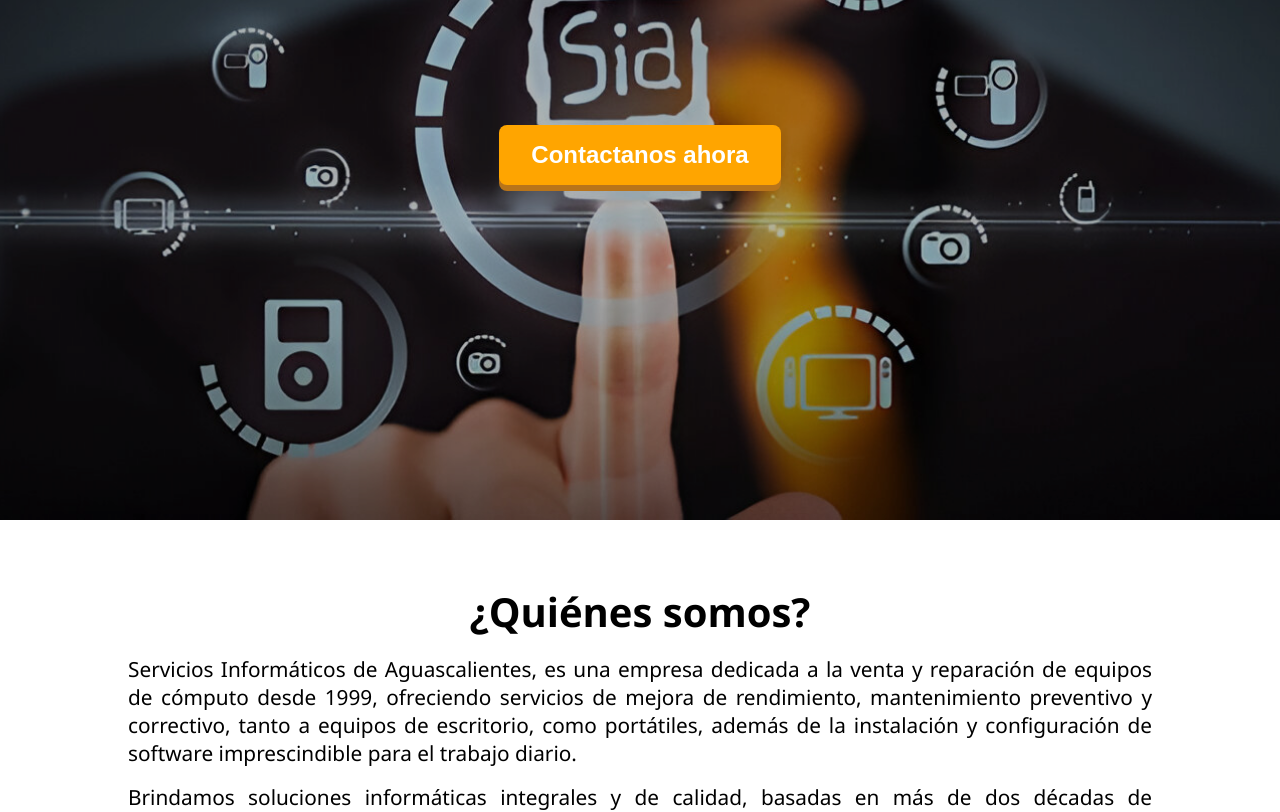
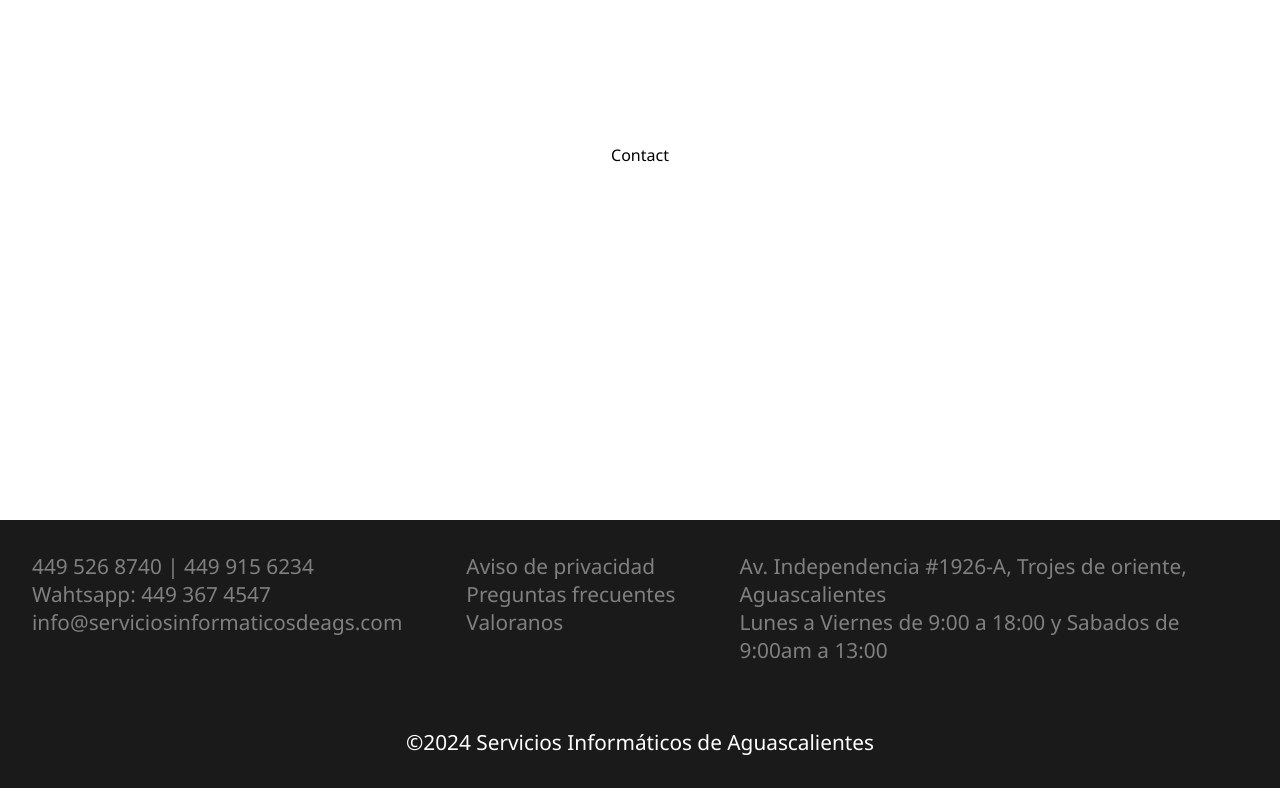
Before and after one commit to SkullOwner83/SiaWebsite, a React (Create React App) app: page /contacto in a window 1280 px wide. Shown: the part 280-1092 px from the top of the page. After the commit the page ends 1068 px from the top, so only its background shows below. Built offline with nearby package versions, Linux system fonts and the light colour scheme.

Commit message:
Navigation control using routes and links

```diff
--- a/package.json
+++ b/package.json
@@ -8,6 +8,7 @@
     "@testing-library/user-event": "^13.5.0",
     "react": "^18.2.0",
     "react-dom": "^18.2.0",
+    "react-router-dom": "^6.22.3",
     "react-scripts": "5.0.1",
     "sass": "^1.69.5",
     "web-vitals": "^2.1.4"
--- a/src/App.js
+++ b/src/App.js
@@ -1,17 +1,36 @@
 import "./styles/styles.scss";
+import { BrowserRouter, Routes, Route } from "react-router-dom";
 import { Header } from './components/Header';
 import { Footer } from './components/Footer'
 import { HomePage } from './pages/HomePage';
+import { AboutUs } from './pages/AboutUs';
+import { Services } from './pages/Services';
+import { Products } from './pages/Products';
+import { Contact } from './pages/Contact';
+import { NoPage } from './pages/NoPage';
 
 function App() {
   const CurrentPage = "Home";
 
   return (
     <div className="App">
-      <Header/>
-      <div className="Header-Spacing"/>
-      <HomePage/>
-      <Footer/>
+      <BrowserRouter>
+        <Header/>
+        <div className="Header-Spacing"/>
+
+        {/* Render the corresponding page based on its url */}
+        <Routes>
+          <Route index element={<HomePage/>}/>
+          <Route path="/inicio" element={<HomePage/>}/>
+          <Route path="/servicios" element={<Services/>}/>
+          <Route path="/productos" element={<Products/>}/>
+          <Route path="/nosotros" element={<AboutUs/>}/>
+          <Route path="/contacto" element={<Contact/>}/>
+          <Route path="*" element={<NoPage/>}/>
+        </Routes>
+
+        <Footer/>
+      </BrowserRouter>
     </div>
   );
 }
--- a/src/components/Footer.js
+++ b/src/components/Footer.js
@@ -3,7 +3,7 @@ import React from 'react'
 export const Footer = () => {
   return (
       <footer>
-          <section className="Footer-Atention">
+          <section className="Footer-Contact">
             <p>449 526 8740 | 449 915 6234</p>
             <p>Wahtsapp: 449 367 4547</p>
             <p>info@serviciosinformaticosdeags.com</p>
--- a/src/components/Header.js
+++ b/src/components/Header.js
@@ -1,15 +1,16 @@
 import React, { useEffect } from 'react';
+import { Link, BrowserRouter } from 'react-router-dom'
 import ImgSiaLogo from '../images/sia-logo.svg';
 import ImgSearch from '../images/search-icon.svg';
 
 export const Header = () => {
-    const NavBar = ["INICIO", "SERVICIOS", "PRODUCTOS", "NOSOTROS", "CONTACTO"];
+    const NavbarLinks = ["INICIO", "SERVICIOS", "PRODUCTOS", "NOSOTROS", "CONTACTO"];
 
   return (
     <div>
         <header>
           {/* Logo and name of site web container */}
-          <div className="Logo-Container ">
+          <div className="Logo-Container">
             <img src={ImgSiaLogo}/>
             <p>SIA</p>
           </div>
@@ -17,8 +18,10 @@ export const Header = () => {
           {/* Get each element from NavBar array and add it in navigation list menu */}
             <ul className="Navbar-Container Links-Styles Centered-Container">
                 {
-                  NavBar.map(element => {
-                    return(<li key={element}>{element}</li>)
+                  NavbarLinks.map(element => {
+                    return( <li key={element}>
+                              <Link to={"/" + element.toLocaleLowerCase()} className="Link">{element}</Link>
+                            </li>)
                   })
                 }
             </ul>
--- /dev/null
+++ b/src/pages/AboutUs.js
@@ -0,0 +1,7 @@
+import React from 'react'
+
+export const AboutUs = () => {
+  return (
+    <main className="Centered-Container">AboutUs</main>
+  )
+}
--- /dev/null
+++ b/src/pages/Contact.js
@@ -0,0 +1,7 @@
+import React from 'react'
+
+export const Contact = () => {
+  return (
+    <main className="Centered-Container">Contact</main>
+  )
+}
--- /dev/null
+++ b/src/pages/NoPage.js
@@ -0,0 +1,7 @@
+import React from 'react'
+
+export const NoPage = () => {
+  return (
+    <main className="Centered-Container">NoPage</main>
+  )
+}
--- /dev/null
+++ b/src/pages/Products.js
@@ -0,0 +1,7 @@
+import React from 'react'
+
+export const Products = () => {
+  return (
+    <main className="Centered-Container">Products</main>
+  )
+}
--- /dev/null
+++ b/src/pages/Services.js
@@ -0,0 +1,7 @@
+import React from 'react'
+
+export const Services = () => {
+  return (
+    <main className="Centered-Container">Services</main>
+  )
+}
--- a/src/styles/_global.scss
+++ b/src/styles/_global.scss
@@ -1,3 +1,7 @@
+main {
+    min-height: calc(100vh - $HeaderSize);
+}
+
 h1, h2 {
     font-size: 2.5rem;
     text-align: center;
@@ -39,22 +43,6 @@ button {
     &:active {
         transform: translateY(6px);
         box-shadow: 0px 0px;
-    }
-}
-
-//Links with fading styles
-.Links-Styles {
-    li {
-        color: gray;
-        font-weight: bold;
-        user-select: none;
-        cursor: pointer;
-        transition: 1s;
-    }
-
-    li:hover {
-        color: white;
-        transition: 0s;
     }
 }
 
--- a/src/styles/components/_footer.scss
+++ b/src/styles/components/_footer.scss
@@ -1,25 +1,26 @@
+//Create a grid with three colums to information and one row to copyright
 footer {
     display: grid;
     grid-column: repeat(1fr, 3);
     grid-row: repeat(1fr, 2);
     background-color: $Black;
 
-    p {
-        color: gray;
-        margin: 0;
-    }
-
     section {
         padding: 32px;
         margin: 0;
-        // border: 1px solid red;
+
+        p {
+            color: gray;
+            margin: 0;
+        }
     }
 
-    :last-child {
+    &:last-child {
         padding-top: 0;
     }
 
-    .Footer-Atention {
+    //Assign the different sections to the corresponding grid space
+    .Footer-Contact {
         grid-column: 1;
         grid-row: 1;
     }
@@ -40,7 +41,7 @@ footer {
         margin: 0 auto;
 
         p {
-            color: $White;
+            color: white;
         }
     }
 }
--- a/src/styles/components/_header.scss
+++ b/src/styles/components/_header.scss
@@ -39,6 +39,7 @@ header {
         margin-right: 16px;
 
         li {
+            .Link {
                 color: gray;
                 font-weight: bold;
                 user-select: none;
@@ -46,13 +47,14 @@ header {
                 transition: 1s;
             }
 
-        li:hover {
+            .Link:hover {
                 color: white;
                 transition: 0s;
             }
 
-        li:not(:last-child) {
+            &:not(:last-child) {
                 margin-right: 16px;
+            }
         }
     }
 
```
Also changed, not shown: 1 other file (tests, documents, lock files or other folders). Lines whose indentation alone changed are shown as unchanged.
